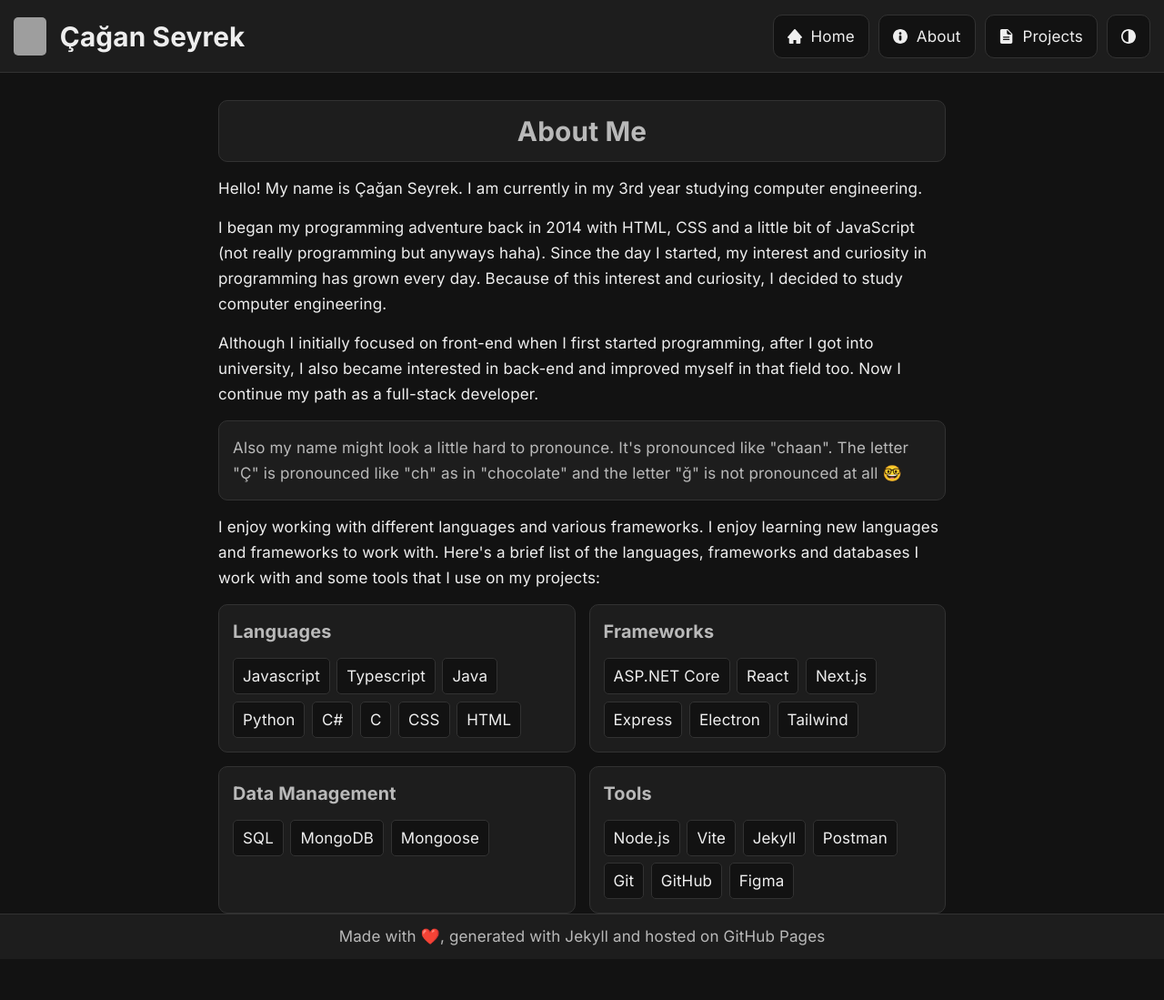
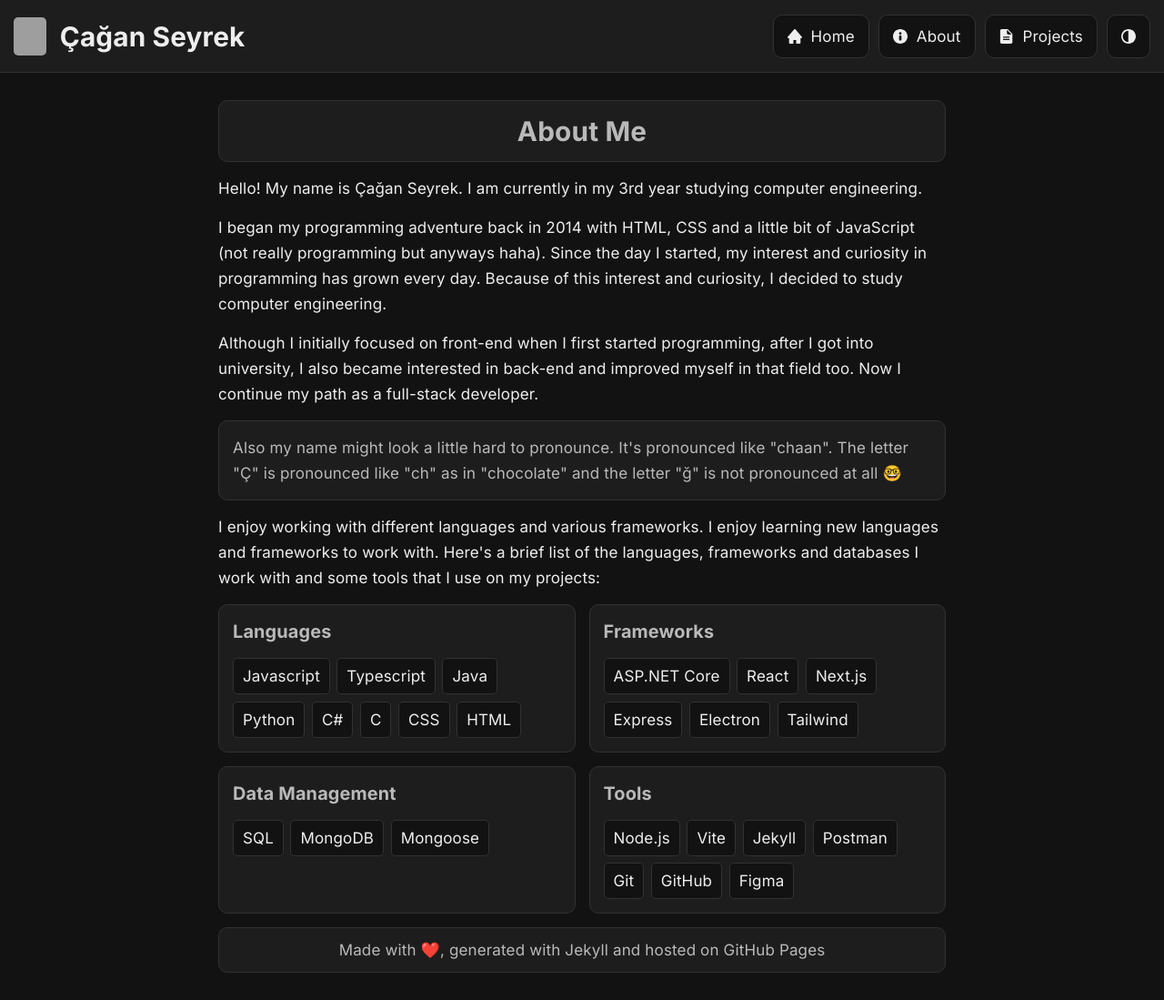
Before and after one commit to caganseyrek/caganseyrek.github.io, a Jekyll site: the page built from pages/about.md, in a window 1280 px wide. Shown: the whole page at 91% size. Built offline with Jekyll 4.4.1, drawn with Linux system fonts in a browser that asks for light colours; before the commit the page ends 1054 px from its top, so only the background shows below that; grey boxes are pictures that could not be loaded.

Commit message:
Updated style.css

```diff
--- a/assets/style.css
+++ b/assets/style.css
@@ -92,6 +92,7 @@
 }
 
 footer {
+    border-top: solid 1px var(--container-border);
     height: 50px;
     color: var(--slight-dark-color);
     text-align: center;
@@ -103,11 +104,7 @@
     overflow-y: hidden;
 }
 
-footer {
-    border-top: solid 1px var(--container-border);
-}
-
-footer.centered {
+footer.contained {
     max-width: 800px;
     border: solid 1px var(--container-border);
     border-radius: var(--border-radius);
@@ -136,8 +133,8 @@
     background-repeat: no-repeat;
     background-size: 35.78px 42px;
     background-position: center center;
-    width: 35.78px;
-    height: 42px;
+    min-width: 35.78px;
+    min-height: 42px;
     border-radius: var(--inner-border-radius);
 }
 
@@ -151,8 +148,8 @@
     background-repeat: no-repeat;
     background-size: 140px 140px;
     background-position: center center;
-    width: 140px;
-    height: 140px;
+    min-width: 140px;
+    min-height: 140px;
     border-radius: 100%;
     margin: auto;
 }
@@ -243,6 +240,8 @@
     margin: 1px 0px;
     width: 16px;
     height: 16px;
+    min-width: 16px;
+    min-height: 16px;
 }
 
 svg.icon path {
@@ -254,6 +253,12 @@
     display: flex;
     align-items: center;
     justify-content: center;
+}
+
+div#intro-wrapper {
+    max-height: 500px;
+    overflow-y: auto;
+    overflow-x: hidden;
 }
 
 div#intro-wrapper,
@@ -358,8 +363,6 @@
         padding-top: 50px;
         padding-bottom: 50px;
         height: auto;
-        overflow-y: auto;
-        overflow-x: hidden;
     }
 }
 
@@ -416,13 +419,18 @@
         margin: 0px 15px;
     }
 
-    footer.centered {
+    footer.contained {
         margin: 15px 15px 30px 15px !important;
     }
 }
 
 @media only screen and (max-width: 600px) {
-    section#intro,
+    div#intro-wrapper {
+        padding-left: 10px;
+        padding-right: 10px;
+        box-sizing: border-box;
+    }
+
     div#notfound {
         padding: 0px 15px;
     }
@@ -432,23 +440,15 @@
     .project {
         width: 100%;
     }
-}
 
-@media only screen and (max-width: 578px) {
     .techstacksection {
         width: 100%;
     }
 }
 
-@media only screen and (max-width: 422px) {
-    div#siteicon{
-        display: none;
-    }
-}
-
-@media only screen and (max-width: 355px) {
-    div#siteicon{
-        display: inline-block;
+@media only screen and (max-width: 430px) {
+    body {
+        min-width: 430px;
     }
 
     h2#name {
```
